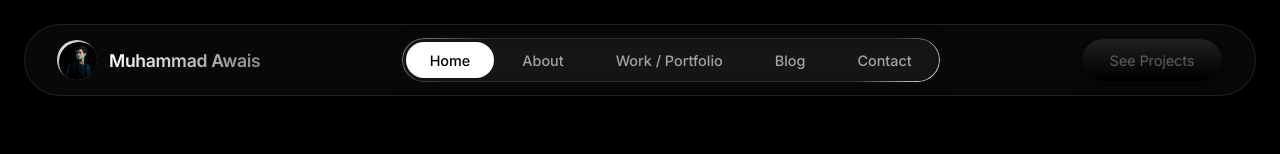
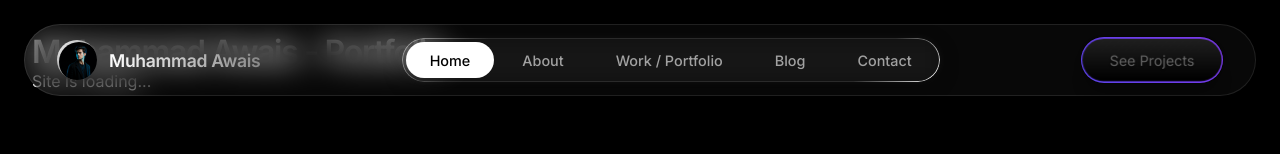
Before and after one commit to awaisavancera-rgb/Portfolio-Awais, a Next.js app: page / in a window 1280 px wide. Shown: the top 154 px of the page. Built offline with nearby package versions, Linux system fonts and the light colour scheme; grey boxes are pictures that could not be loaded.

Commit message:
Add fallback for shader loading and debug info
- Added gradient fallback if @paper-design/shaders fails to load
- Added debug text to main page to verify basic rendering
- This should help identify if the issue is with shader loading

```diff
--- a/src/app/page.tsx
+++ b/src/app/page.tsx
@@ -5,6 +5,10 @@ import { IntroScroll } from "@/components/IntroScroll";
 export default function Home() {
   return (
     <main id="main-content" style={{ display: 'flex', flexDirection: 'column', backgroundColor: '#000' }}>
+      <div style={{ padding: '2rem', color: '#fff' }}>
+        <h1>Muhammad Awais - Portfolio</h1>
+        <p>Site is loading...</p>
+      </div>
       <Banner />
       <IntroScroll />
       <Portfolio />
--- a/src/components/LiquidMetalButton.tsx
+++ b/src/components/LiquidMetalButton.tsx
@@ -101,6 +101,23 @@ export function LiquidMetalButton({ label = "Get Started", onClick, viewMode = "
         }
       } catch (error) {
         console.error("[v0] Failed to load shader:", error)
+        // Fallback: create a gradient background if shader fails
+        if (shaderRef.current) {
+          shaderRef.current.style.background = "linear-gradient(45deg, #4f46e5, #7c3aed, #ec4899, #f59e0b)"
+          shaderRef.current.style.backgroundSize = "400% 400%"
+          shaderRef.current.style.animation = "gradient-shift 3s ease infinite"
+
+          // Add gradient animation keyframes
+          const gradientStyle = document.createElement("style")
+          gradientStyle.textContent = `
+            @keyframes gradient-shift {
+              0% { background-position: 0% 50%; }
+              50% { background-position: 100% 50%; }
+              100% { background-position: 0% 50%; }
+            }
+          `
+          document.head.appendChild(gradientStyle)
+        }
       }
     }
 
```
Also changed, not shown: src/app/simple-page.tsx (added, +9 -0 lines).
